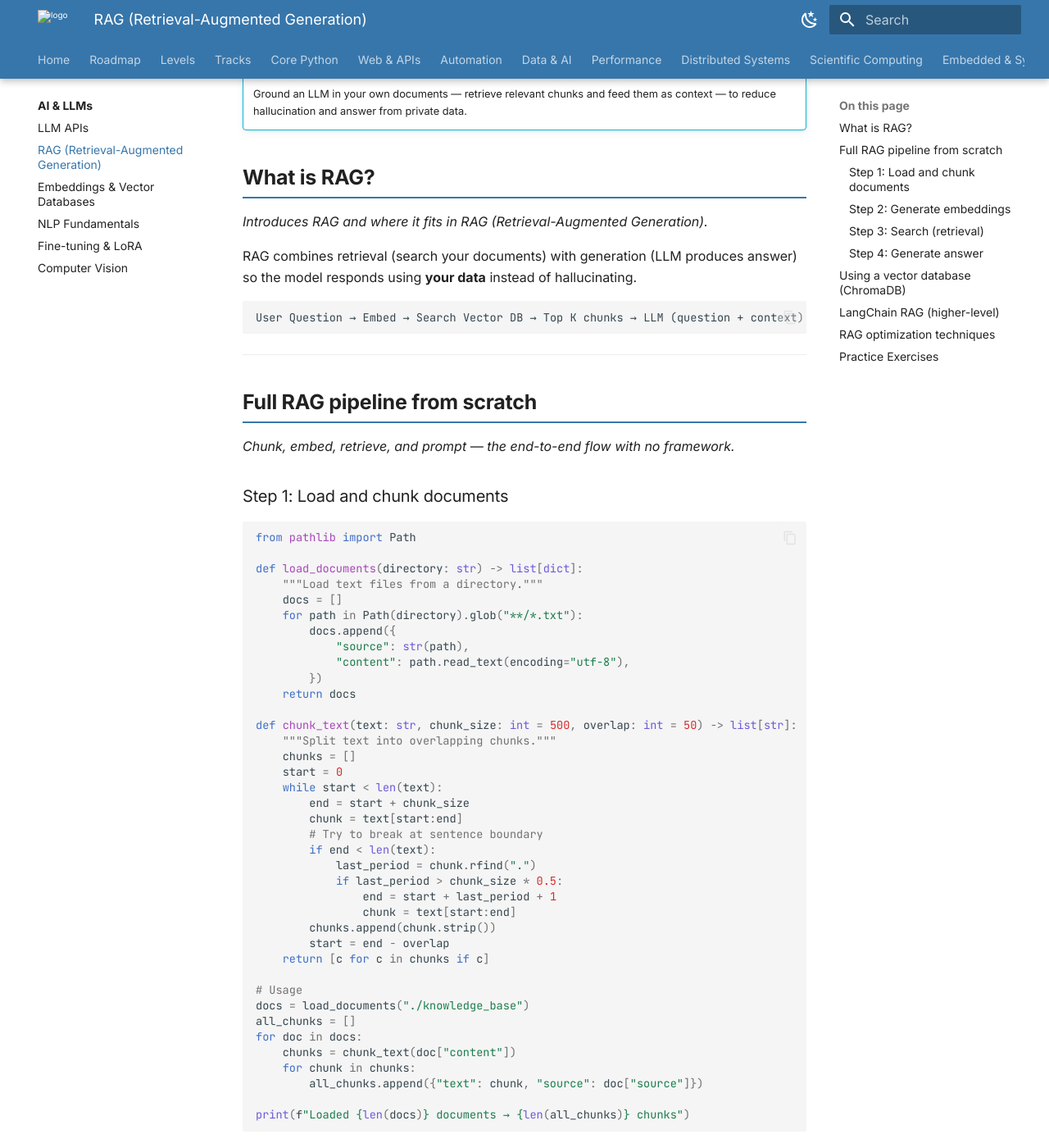
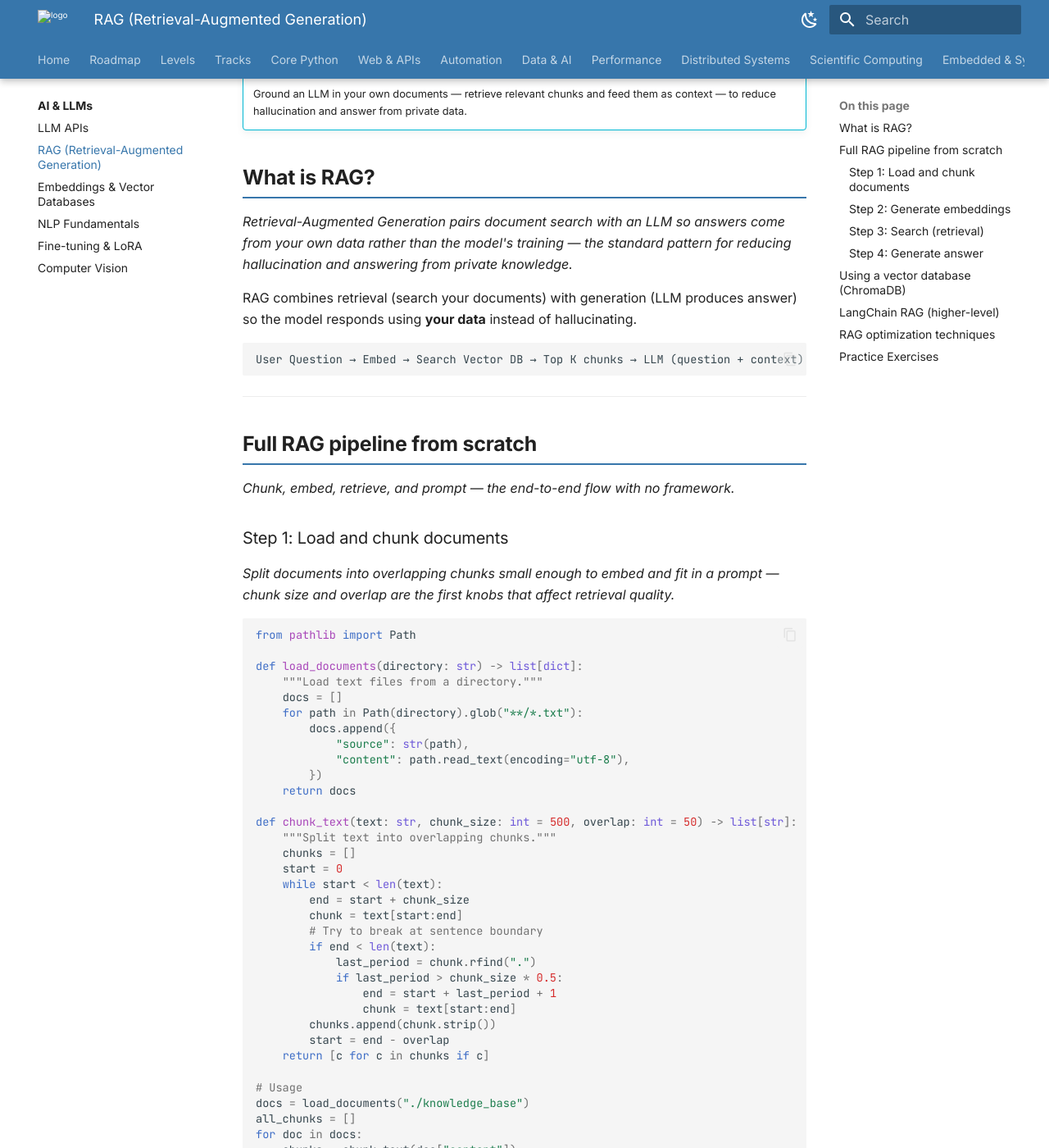
Before and after one commit to SSnp75/PythonMastery-Site, an MkDocs documentation site: the page built from docs/ai/rag.md, in a window 1280 px wide and 1400 px high, scrolled down 458 px. Shown: the whole window at 82% size. Built offline with MkDocs 1.6.1 and Material for MkDocs 9.7.7, drawn with Linux system fonts in a browser that asks for light colours; comment, search, counter and statistics services are not loaded; some of the changed text lies outside the part shown.

Commit message:
Add descriptions to code-only subsections (asyncio-concurrency, scikit-learn, profiling, rag)

````diff
--- a/docs/ai/rag.md
+++ b/docs/ai/rag.md
@@ -23,7 +23,7 @@
 
 ## What is RAG?
 
-*Introduces RAG and where it fits in RAG (Retrieval-Augmented Generation).*
+*Retrieval-Augmented Generation pairs document search with an LLM so answers come from your own data rather than the model's training — the standard pattern for reducing hallucination and answering from private knowledge.*
 
 RAG combines retrieval (search your documents) with generation (LLM produces answer) so the model responds using **your data** instead of hallucinating.
 
@@ -38,6 +38,8 @@
 *Chunk, embed, retrieve, and prompt — the end-to-end flow with no framework.*
 
 ### Step 1: Load and chunk documents
+
+*Split documents into overlapping chunks small enough to embed and fit in a prompt — chunk size and overlap are the first knobs that affect retrieval quality.*
 
 ```python
 from pathlib import Path
@@ -82,6 +84,8 @@
 
 ### Step 2: Generate embeddings
 
+*Convert each chunk into a vector capturing its meaning, batching the API calls for efficiency — these vectors are what retrieval searches over.*
+
 ```python
 from openai import OpenAI
 import numpy as np
@@ -108,6 +112,8 @@
 ```
 
 ### Step 3: Search (retrieval)
+
+*Embed the user's question and return the most similar chunks by cosine similarity — the "retrieval" half that finds the context to answer from.*
 
 ```python
 def cosine_similarity(a: np.ndarray, b: np.ndarray) -> float:
@@ -137,6 +143,8 @@
 ```
 
 ### Step 4: Generate answer
+
+*Feed the retrieved chunks to the LLM as context with an instruction to answer only from them — the "generation" half, where grounding and source citation happen.*
 
 ```python
 def ask(question: str, top_k: int = 5) -> str:
````
Also changed, not shown: docs/data/proficient/scikit-learn.md (+9 -1 lines), docs/reference/asyncio-concurrency.md (+8 -0 lines), docs/systems/advanced/profiling.md (+8 -0 lines).
